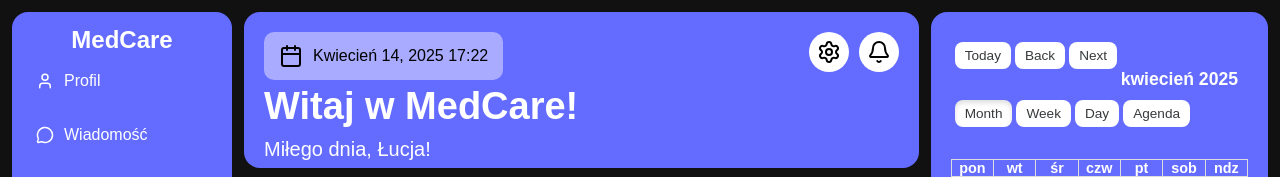
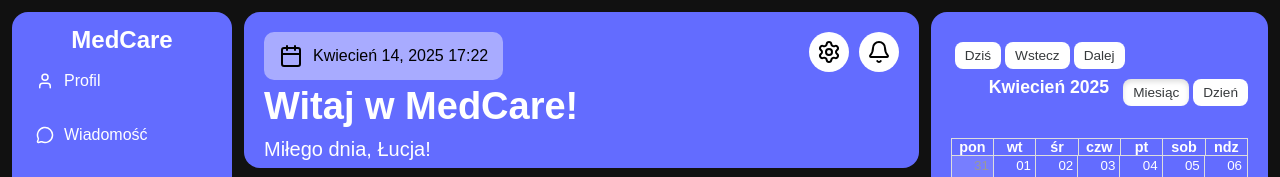
Before and after one commit to SkoczekBoczek/MedApp, a Next.js app: page / in a window 1280 px wide. Shown: the top 177 px of the page. Built offline with nearby package versions, Linux system fonts and the light colour scheme; no server answers; the database is empty.

Commit message:
add color coding for past and upcoming events

```diff
--- a/app/components/CalendarCard/CalendarCard.js
+++ b/app/components/CalendarCard/CalendarCard.js
@@ -50,6 +50,18 @@ export default function CalendarCard() {
 		});
 	}
 
+	function eventPropGetter(event) {
+		const isPast = new Date(event.start) < new Date();
+		if (isPast) {
+			return { className: "old" };
+		}
+		return { className: "accurate" };
+	}
+
+	function handleDeleteEvent() {
+		alert("Usun event");
+	}
+
 	const upcomingEvents = events
 		.filter((e) => e.start > new Date())
 		.sort((a, b) => a.start - b.start)
@@ -63,8 +75,21 @@ export default function CalendarCard() {
 				startAccessor="start"
 				endAccessor="end"
 				selectable
+				eventPropGetter={eventPropGetter}
+				messages={{
+					today: "Dziś",
+					next: "Dalej",
+					previous: "Wstecz",
+					week: "Week",
+					day: "Day",
+					month: "Month",
+					day: "Dzień",
+					month: "Miesiąc",
+				}}
+				views={["month", "day"]}
 				style={{ height: 600 }}
 				onSelectSlot={handleAddEvent}
+				onSelectEvent={handleDeleteEvent}
 			/>
 			<div className={styles.upcoming}>
 				<h3>Najbliższe wydarzenia:</h3>
--- a/app/components/CalendarCard/CalendarCard.module.css
+++ b/app/components/CalendarCard/CalendarCard.module.css
@@ -32,8 +32,8 @@
 
 .calendar :global(.rbc-toolbar .rbc-btn-group:first-child) {
 	display: flex;
-	/* gap: 6px; */
 	margin-right: auto;
+	width: 270px; /* Prawdopodobnie bedzie trzeba zmienic */
 }
 
 .calendar :global(.rbc-toolbar .rbc-btn-group:first-child button) {
@@ -58,6 +58,12 @@
 	font-size: 1.1rem;
 	font-weight: 600;
 	text-align: right;
+	text-transform: capitalize;
+}
+
+.calendar :global(.rbc-toolbar .rbc-btn-group:last-child) {
+	display: flex;
+	margin: auto;
 }
 
 .calendar :global(.rbc-toolbar .rbc-btn-group:last-child button) {
@@ -77,8 +83,14 @@
 	transform: scale(1.05);
 }
 
+.calendar :global(.old) {
+	background-color: tomato;
+}
+.calendar :global(.accurate) {
+	background-color: rgb(0, 171, 0);
+}
+
 .calendar :global(.rbc-event) {
-	background-color: rgb(0, 171, 0);
 	color: white;
 	border-radius: 8px;
 	padding: 2px 6px;
--- a/package.json
+++ b/package.json
@@ -18,7 +18,8 @@
     "next": "^15.1.6",
     "react": "^19.0.0",
     "react-big-calendar": "^1.19.4",
-    "react-dom": "^19.0.0"
+    "react-dom": "^19.0.0",
+    "react-router-dom": "^7.9.4"
   },
   "devDependencies": {
     "@types/node": "^24.0.14",
```
Also changed, not shown: 1 other file (tests, documents, lock files or other folders).
